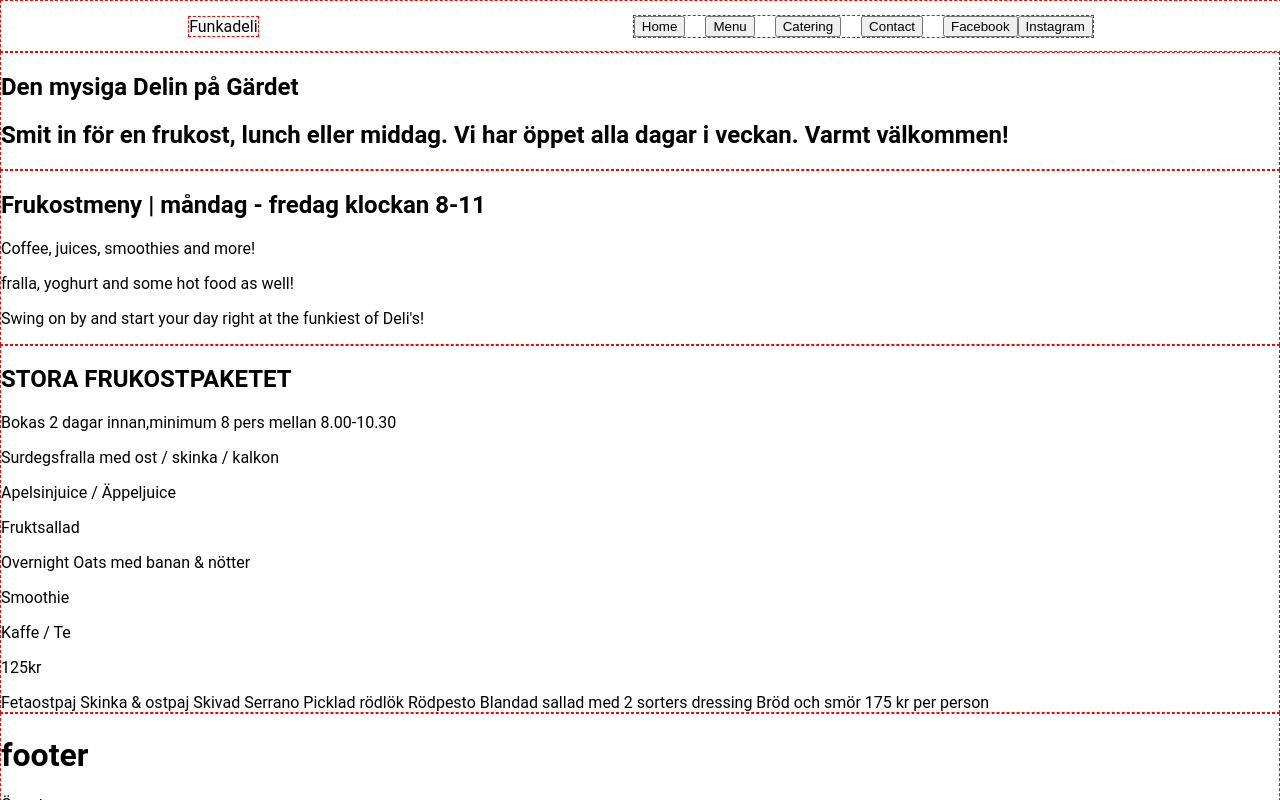
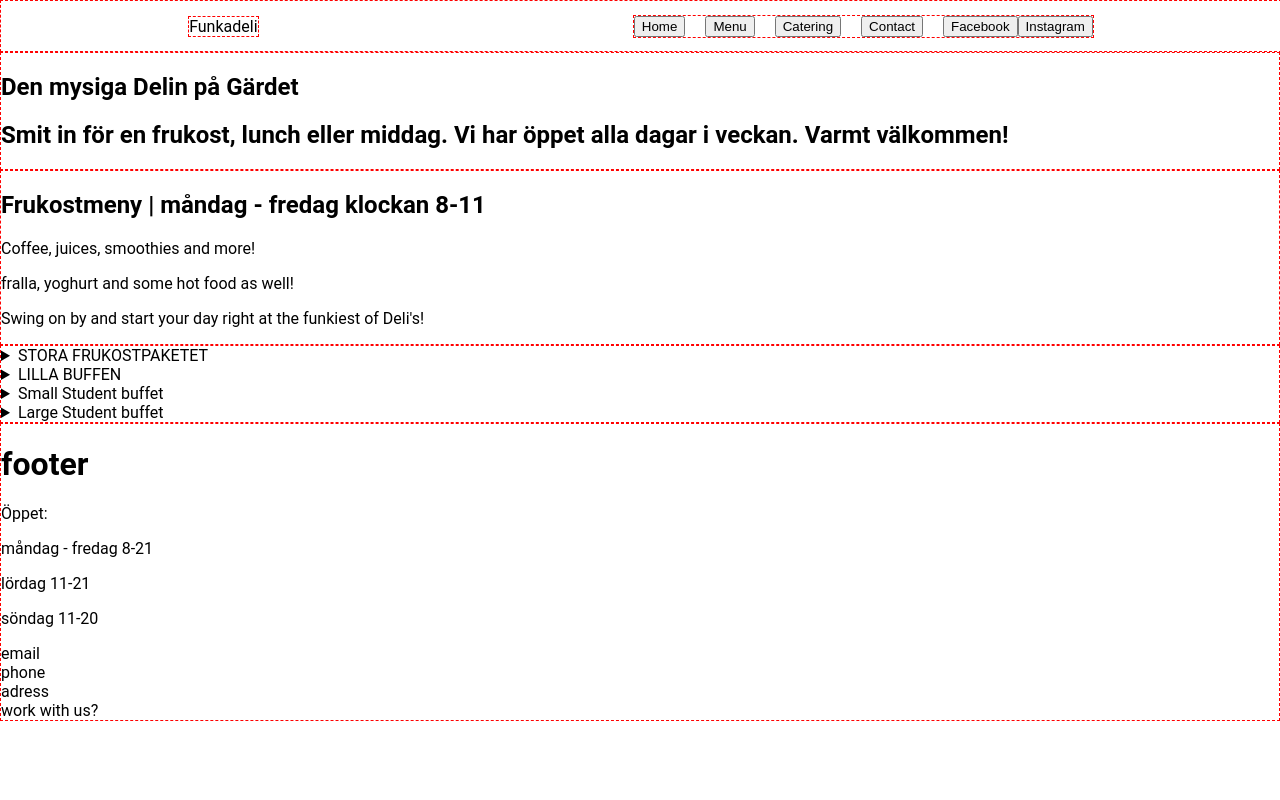
Before and after one commit to Chris-Wagg/deli-rebuild, a Next.js app: page / in a window 1280 px wide. Shown: the top 800 px of the page. Built offline with nearby package versions, Linux system fonts and the light colour scheme.

Commit message:
buffet items put in details dropdowns

```diff
--- a/pages/Catering.jsx
+++ b/pages/Catering.jsx
@@ -1,26 +1,60 @@
 export default function Catering() {
 	// breakfast package can go here as well
+
 	return (
 		<>
 			<section className="catering-container">
 				<div className="breakfast-package">
-					<h1>STORA FRUKOSTPAKETET</h1>
-					<p>Bokas 2 dagar innan,minimum 8 pers mellan 8.00-10.30</p>
-					<p>Surdegsfralla med ost / skinka / kalkon</p>
-					<p>Apelsinjuice / Äppeljuice</p>
-					<p>Fruktsallad</p>
-					<p>Overnight Oats med banan & nötter</p>
-					<p>Smoothie</p>
-					<p>Kaffe / Te</p>
-					<p>125kr</p>
+					{/* put these in a details to take up less space */}
+					<details>
+						<summary>STORA FRUKOSTPAKETET</summary>
+						<p>Bokas 2 dagar innan,minimum 8 pers mellan 8.00-10.30</p>
+						<p>- Surdegsfralla med ost / skinka / kalkon</p>
+						<p>- Apelsinjuice / Äppeljuice</p>
+						<p>- Fruktsallad</p>
+						<p>- Overnight Oats med banan & nötter</p>
+						<p>- Smoothie</p>
+						<p>- Kaffe / Te</p>
+						<p>125kr</p>
+					</details>
 				</div>
 				<div className="buffet-container">
 					<div className="small-buffet">
-						{`Fetaostpaj Skinka & ostpaj Skivad Serrano Picklad rödlök Rödpesto
-						Blandad sallad med 2 sorters dressing Bröd och smör 175 kr per
-						person`}
+						<details>
+							<summary>LILLA BUFFEN</summary>
+							<p>- Fetaostpaj</p>
+							<p>- Skinka & ostpaj</p>
+							<p>- Skivad Serrano</p>
+							<p>- Picklad rödlök</p>
+							<p>- Rödpest</p>
+							<p>- Blandad sallad med 2 sorters dressing</p>
+							<p>- Bröd och smör</p>
+							<p>175 kr per person</p>
+						</details>
 					</div>
 				</div>
+				<details>
+					<summary>Small Student buffet</summary>
+					<p>Skagen canapé</p>
+					<p>Varmrökt lax med forellromskräm</p>
+					<p>Marinerad rostbiff med rostad lök </p>
+					<p>Krämig potatissallad med senap och kapris</p>
+					<p>Ädelostsallad med päron & valnötter</p>
+					<p>Surdegsbröd med vispat brynt smör </p>
+					<p>Chokladmousse med vispad grädde och färska bär</p>
+					<p>245 kr per person minst 10 personer</p>
+				</details>
+				<details>
+					<summary>Large Student buffet</summary>
+					<p>everything from the Small buffet plus the following</p>
+					<p>+ Tunnbrödsnitt med kallrökt lax & färskost</p>
+					<p>+ Honungsglaserade morötter med rostad bovete</p>
+					<p>+ Pastasallad med picklad gurka & dill</p>
+					<p>+ Rädisor med färskostdipp </p>
+					<p>+ Blandad grönsallad</p>
+					<p>295 kr per person minst 10 personer</p>
+					<p></p>
+				</details>
 			</section>
 		</>
 	)
```
